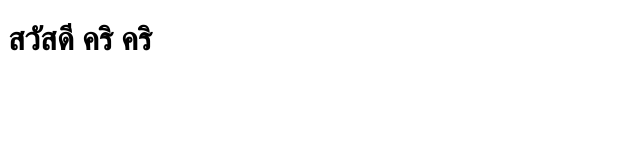
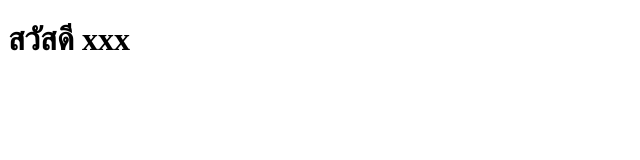
Before and after one commit to kangsom57143236/day2, a plain HTML site: page index.html in a window 1280 px wide. Shown: the full height of the page, 0-640 px from the left. Drawn offline with Linux system fonts and the light colour scheme.

Commit message:
บรรทัดไหนก็ได้

```diff
--- a/index.html
+++ b/index.html
@@ -5,7 +5,7 @@
     <title>Title</title>
 </head>
 <body>
-<h1>สวัสดี คริ คริ</h1>
+<h1>สวัสดี xxx</h1>
 
 </body>
 </html>
```
